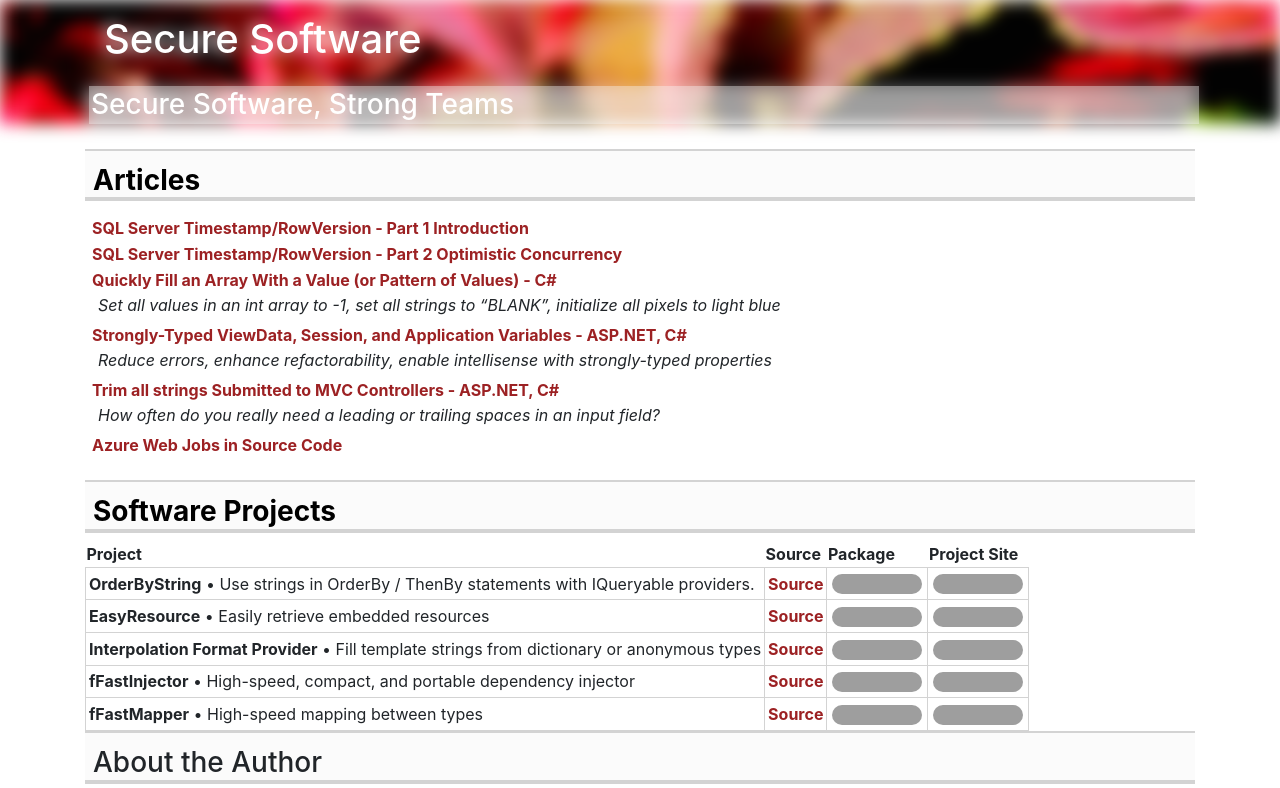
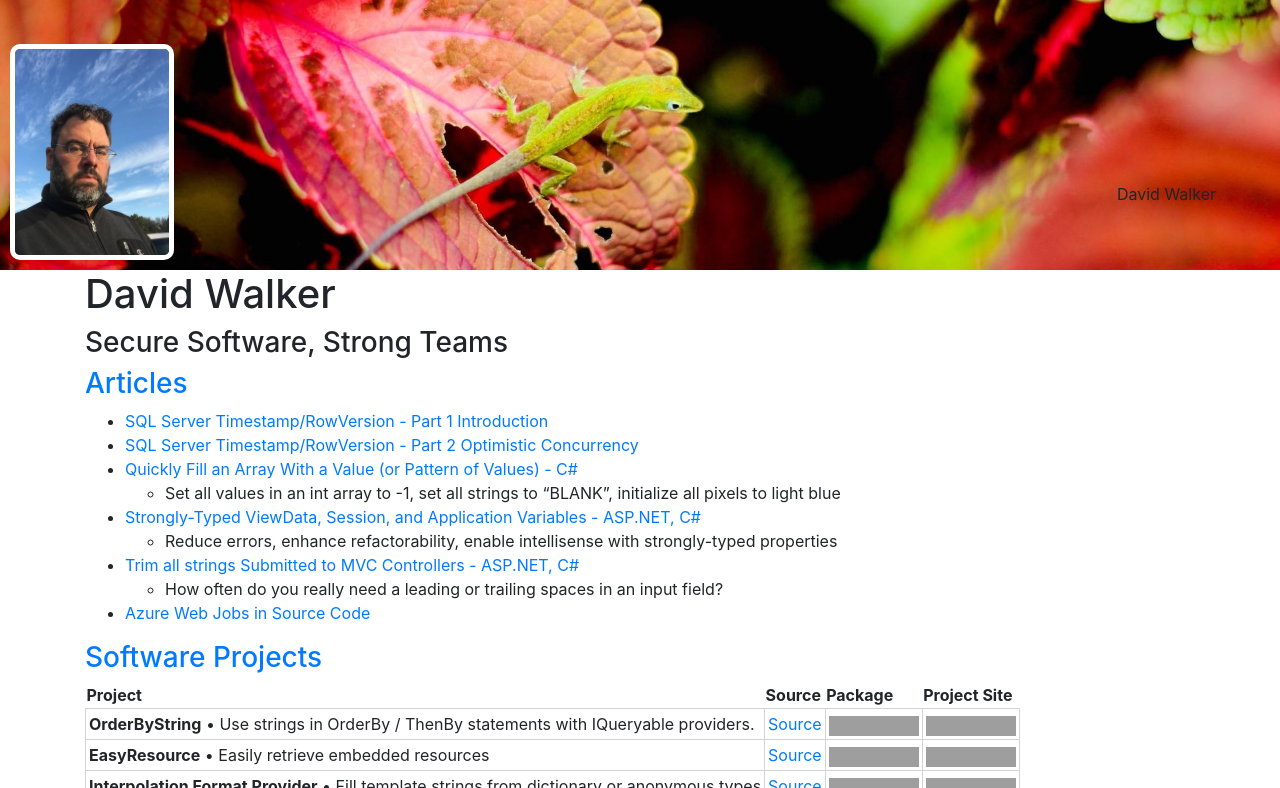
Before and after one commit to Grax32/Grax32.github.io, a Jekyll site: the page built from home-page-2019.md, in a window 1280 px wide, cut to the strip 0-788 px from the top of the page. Built offline with Jekyll 4.4.1, drawn with Linux system fonts in a browser that asks for light colours; nearby versions of some CDN libraries; a script that is not in the unit is left out; grey boxes are pictures that could not be loaded.

Commit message:
new wip home page changes

```diff
--- a/_layouts/home-page-2019.html
+++ b/_layouts/home-page-2019.html
@@ -9,82 +9,33 @@
     <link rel="stylesheet" href="https://cdnjs.cloudflare.com/ajax/libs/twitter-bootstrap/4.3.1/css/bootstrap.min.css" integrity="sha384-ggOyR0iXCbMQv3Xipma34MD+dH/1fQ784/j6cY/iJTQUOhcWr7x9JvoRxT2MZw1T" crossorigin="anonymous">
     <link rel="stylesheet" href="https://cdnjs.cloudflare.com/ajax/libs/font-awesome/5.9.0/css/all.min.css" integrity="sha384-i1LQnF23gykqWXg6jxC2ZbCbUMxyw5gLZY6UiUS98LYV5unm8GWmfkIS6jqJfb4E" crossorigin="anonymous">
     <style type="text/css">
-        .bs-docs-header {
-            padding-left: 8px;
-            font-weight: bold;
-            color: white;
-            margin-bottom: 25px;
+        .page-header {
+            width: 100vw;
+            margin: 0;
+            padding: 0;
+            border: 0 none;
+            position: relative;
         }
 
-            .bs-docs-header h3 {
-                border: 0;
-                margin: 0;
-                padding: 2px;
-            }
-
-            .bs-docs-header.header-background {
-                position: absolute;
-                top: 0;
-                left: 0;
-                margin: 0;
-                padding: 0;
-                width: 100vw;
-                background-image: url(/images/lizard-leaf.jpg);
-                background-size: cover;
-                filter: blur(8px);
-                z-index: -1;
-            }
-
-        a {
-            font-weight: bold;
-            color: #9C2123;
+        .page-header-main {
+            width: 100%;
+            min-height: 120px;
         }
 
-        ul {
-            list-style-type: none;
-            list-style-position: inside;
-            padding: 5px;
+        .page-header-author-image {
+            position: absolute;
+            border-radius: 10px;
+            border: 5px white solid;
+            left: 10px;
+            bottom: 10px;
+            height: 80%;
+            min-height: 100px;
         }
 
-        li {
-            margin: 2px;
-            font-weight: bold;
-        }
-
-        ul ul {
-            padding: 0;
-        }
-
-            ul ul li {
-                font-style: italic;
-                padding: 4px;
-                padding-top: 0px;
-                margin-top: 1px;
-                font-weight: normal;
-            }
-
-        h2, h3, h4, h5, h6 {
-            background-color: rgba(245,245,245,.4);
-            border: 0 solid lightgray;
-            border-top-width: 2px;
-            border-bottom-width: 4px;
-            padding-left: 8px;
-            padding-top: 13px;
-        }
-
-        h1 {
-            width: 100%;
-            padding: 15px;
-        }
-
-            h1 a, h2 a, h3 a, h4 a, h5 a, h6 a {
-                color: black;
-            }
-
-        img {
-            border: 2px solid white;
-            border-radius: 25px;
-            max-width: 100%;
+        .page-header-text{
+            position:absolute;
+            right: 5vw;
+            bottom: 5vw;
         }
 
         .project-table th {
@@ -121,11 +72,10 @@
 </head>
 
 <body>
-    <div class="bs-docs-header header-background" tabindex="-1">
-        <div class="container">
-            <h1>{{ page.title }}</h1>
-            <h3>Secure Software, Strong Teams</h3>
-        </div>
+    <div class="page-header">
+        <img class="page-header-main" src="/images/lizardleaf.jpg" alt="Photo by David Walker" />
+        <img class="page-header-author-image" src="/images/dwalker.jpg" alt="David Walker" />
+        <div class="page-header-text"> {{ page.title }}</div>
     </div>
 
     <div class="bs-docs-header header-text">
--- a/home-page-2019.md
+++ b/home-page-2019.md
@@ -1,7 +1,7 @@
 ---
 layout: home-page-2019
-title: Secure Software
-tagLine: Living the lifestyle
+title: David Walker
+tagLine: Articles and Information
 ---
 
 <section class="row">
```
Also changed, not shown: images/dwalker.jpg (added), images/lizard-leaf.jpg (deleted), images/lizardleaf.jpg (added).
